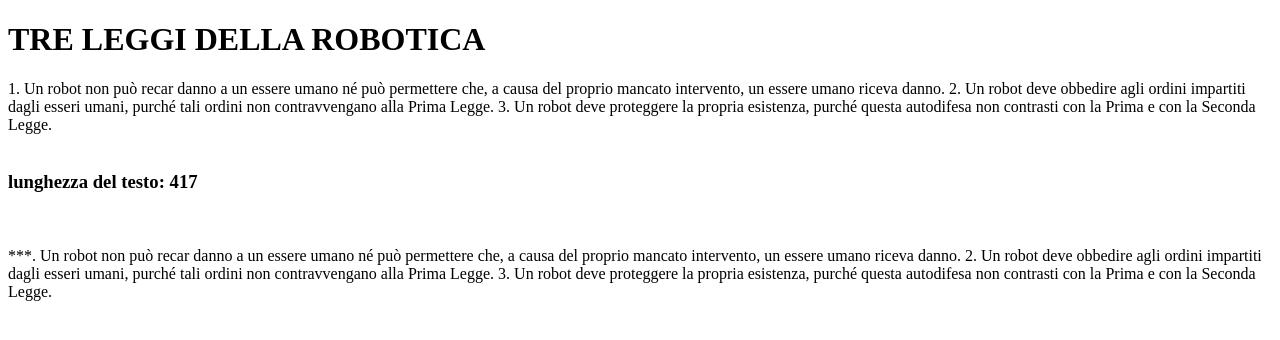
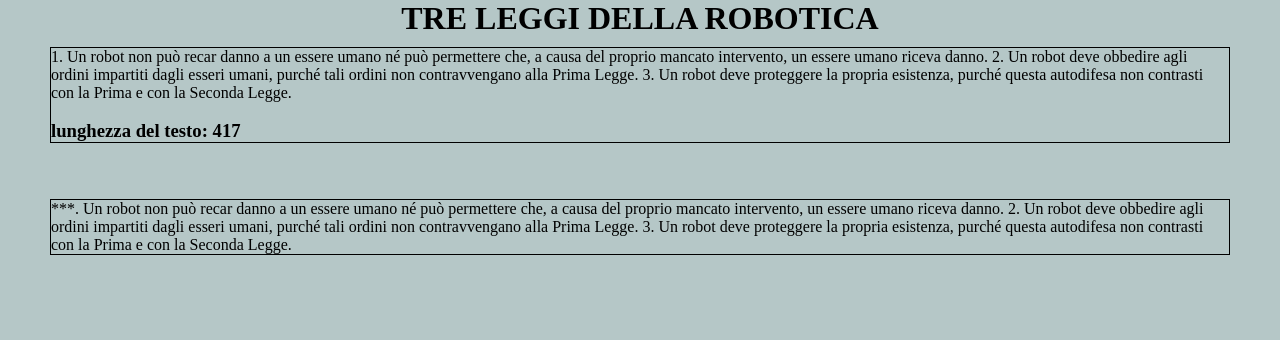
Before and after one commit to ManuelAvanzi/php-badwords, a PHP site: page /?badword=1 in a window 1280 px wide. Shown: the top 340 px of the page. Run offline with PHP 8.4, Linux system fonts and the light colour scheme.

Commit message:
add easy style

```diff
--- a/index.php
+++ b/index.php
@@ -26,11 +26,13 @@
     <meta charset="UTF-8">
     <meta http-equiv="X-UA-Compatible" content="IE=edge">
     <meta name="viewport" content="width=device-width, initial-scale=1.0">
+    <link rel="stylesheet" href="style/style.css">
+
     <title>Document</title>
 </head>
 <body>
     <h1>TRE LEGGI DELLA ROBOTICA</h1>
-     <div>
+     <div class="first-box">
          <?php  echo $testo?>
          <br><br>
 
@@ -42,7 +44,7 @@
      </div>
 
      <br><br>
-     <div>
+     <div class="second-box">
          <!--stampo il testo censurato-->
          <?php echo $testo_censurato ?>
      </div>
--- /dev/null
+++ b/style/style.css
@@ -0,0 +1,17 @@
+*{
+    margin:0;
+    padding:0;
+    box-sizing: border-box;
+
+}
+
+body{
+    background-color: rgba(12, 70, 70, 0.303);
+}
+h1{
+    text-align: center;
+}
+.first-box,.second-box{
+    border:1px solid black;
+    margin:10px 50px;
+}
```
